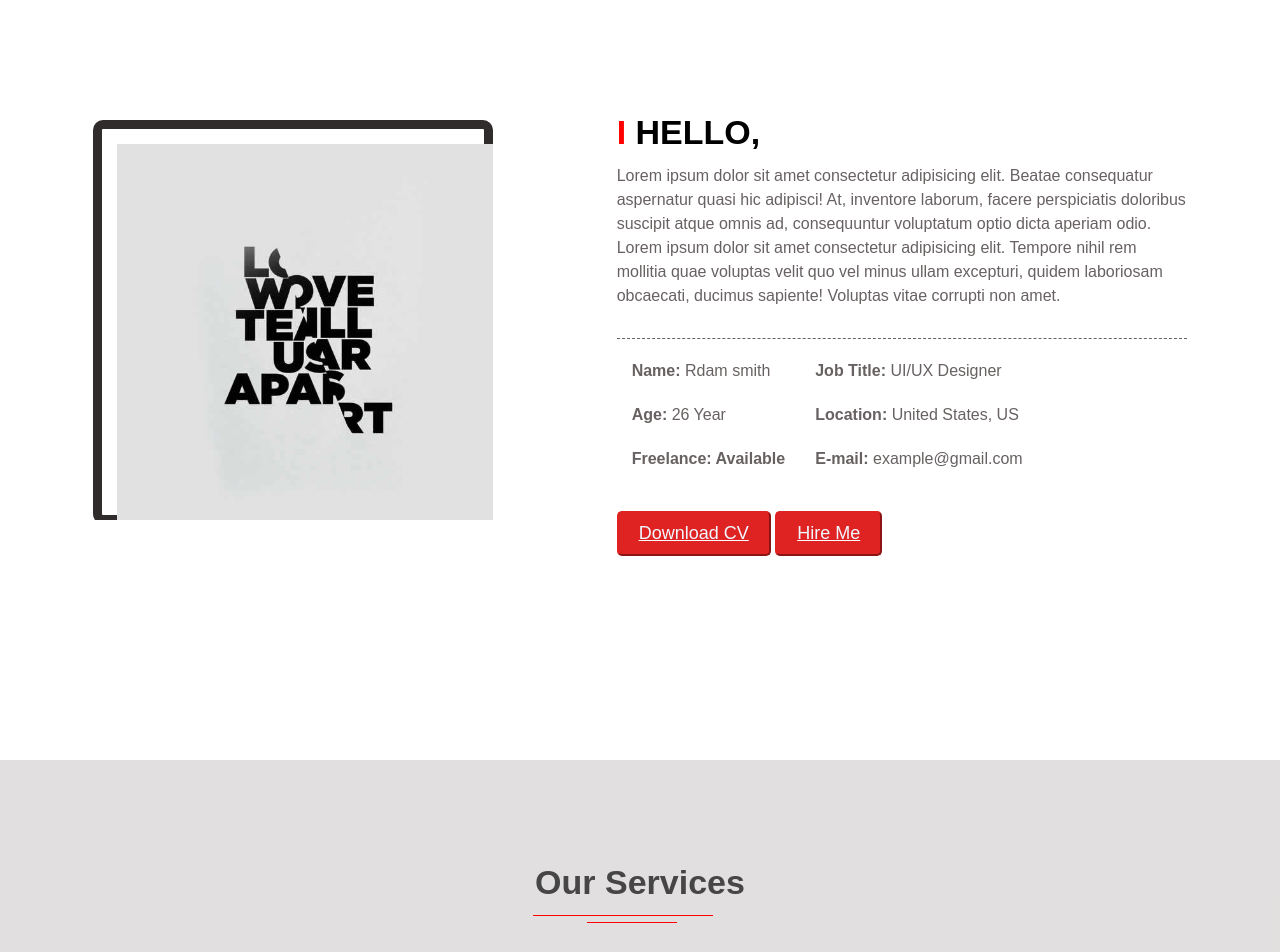
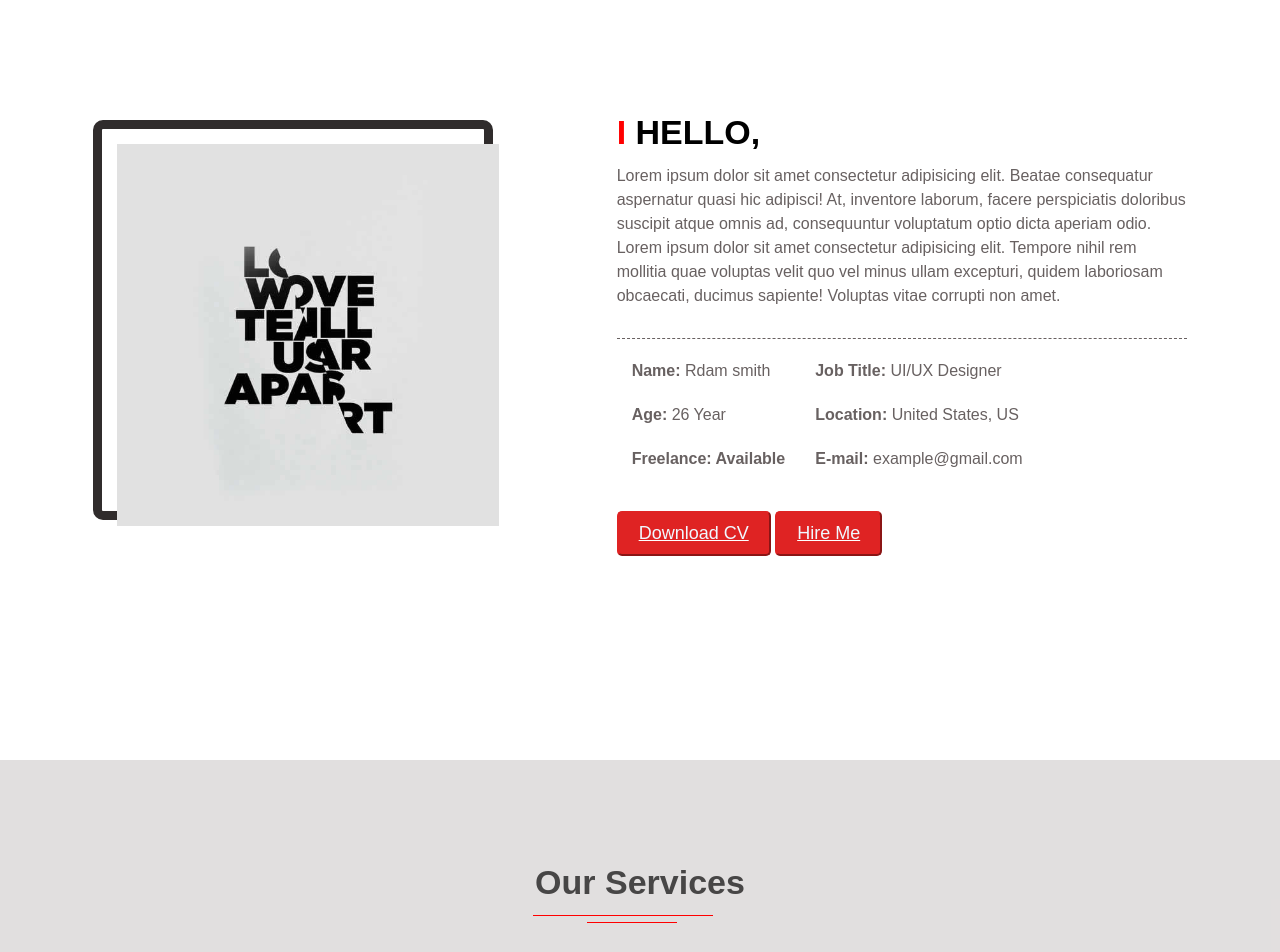
Before and after one commit to EmanGaber413/fokir-Eman, a plain HTML site: page home.html in a window 1280 px wide. Shown: the part 880-1832 px from the top of the page. Drawn offline with Linux system fonts and the light colour scheme.

Commit message:
edit sliding page2

```diff
--- a/style6/style6.css
+++ b/style6/style6.css
@@ -62,7 +62,7 @@ ul li {
 nav {
     position: fixed;
     display: flex;
-    /* background-color: red; */
+    background-color: rgba(22, 19, 19, 0.295);
 
     /* justify-content: space-between; */
     width: 100%;
@@ -114,10 +114,8 @@ nav {
 }
 .frame {
     position: relative;
-    border: rgb(48, 44, 44) 9px solid;
-    border-radius: 10px;
-    background-color: white;
-
+    overflow: hidden;
+    transform: translateX(15px) translateY(15px);
 
 
 }
@@ -126,15 +124,19 @@ nav {
 
     height: 400px;
     width: 400px;
-    position: relative;
-    overflow: hidden;
+    /* position: relative; */
+    /* overflow: hidden; */
+    border: rgb(48, 44, 44) 9px solid;
+    border-radius: 10px;
+    background-color: white;
 }
 .img-page2 img {
 
-    transform: translateX(15px) translateY(15px);
+    /* transform: translateX(15px) translateY(15px); */
     width: 100%;
     height: 100%;
-    position: relative;
+    /* position: relative; */
+
 }
 
 .overlay{
@@ -142,7 +144,7 @@ nav {
     position: absolute;
     left: 0;
     top: 100%;
-    width: 96%;
+    width: 100%;
     height: 100%;
     transition: 0.5s ease-in-out;
     /* transform: translateX(22px) translateY(0px); */
@@ -352,3 +354,4 @@ button:hover {
     top: 0;
     left: 0;
 }
+/* page5********************************* */
```
Also changed, not shown: home.html (+2 -1 lines).
